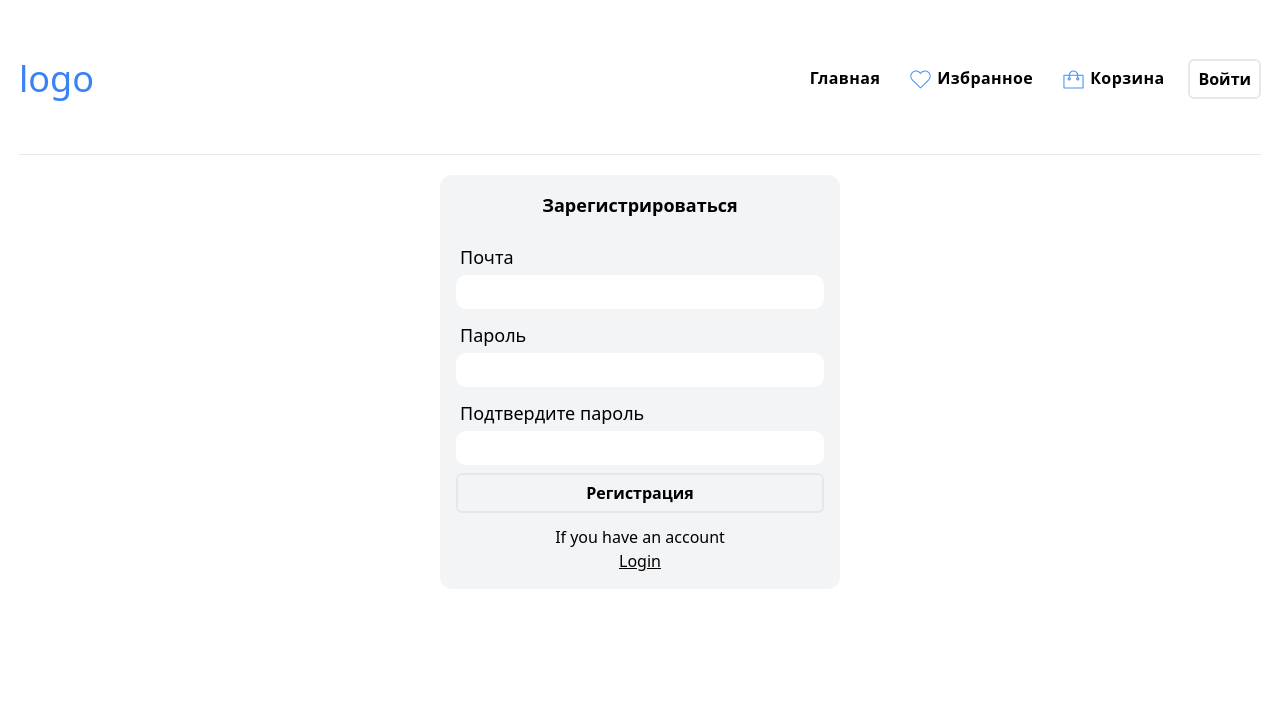
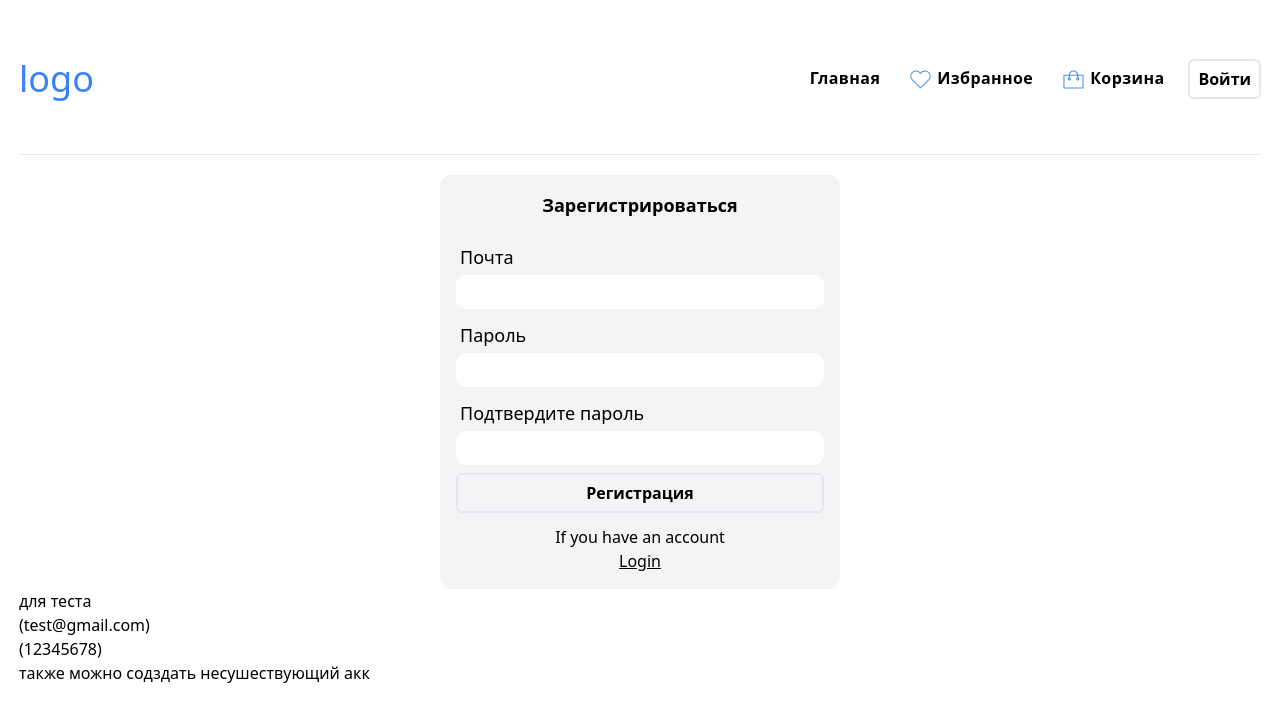
Before and after one commit to quester16/e-commerce, a React (Vite) app: page /signUp in a window 1280 px wide. Shown: the top 722 px of the page. Built offline with nearby package versions, Linux system fonts and the light colour scheme.

Commit message:
Update withAuth.tsx

```diff
--- a/src/components/hoc/withAuth.tsx
+++ b/src/components/hoc/withAuth.tsx
@@ -150,6 +150,12 @@ const withAuth = <P extends object>(
               {type === "login" ? renderLink("login") : renderLink("signUp")}
             </div>
           </div>
+          <div>
+            для теста
+            <p>(test@gmail.com)</p>
+            <p>(12345678)</p>
+            также можно содздать несушествующий акк
+          </div>
         </>
       );
     };
```
